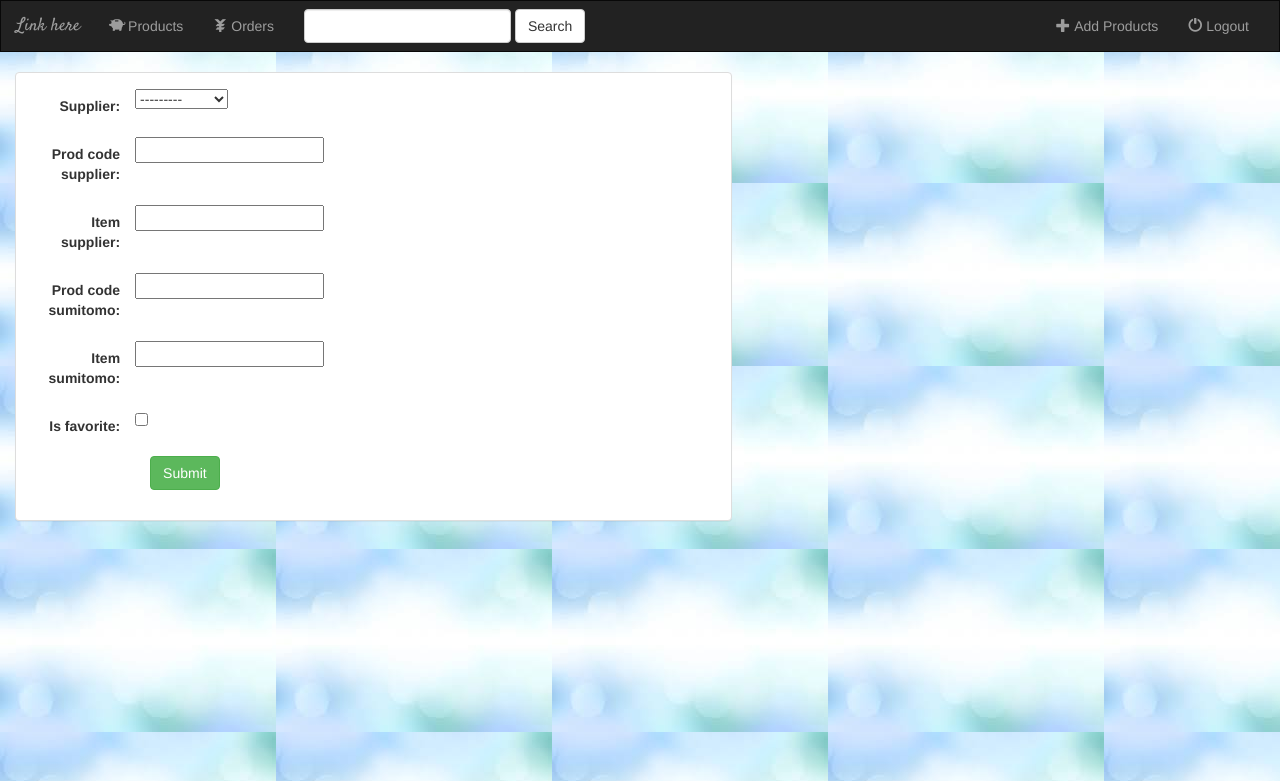
After one commit to jijiboss/dTutorial, a Django app: page /pork02/products/add/ in a window 1280 px wide. The commit adds this page. Shown: the top 781 px of the page. Run offline with Django 3.2, Linux system fonts and the light colour scheme; data comes from the database, SQL or seed files in the repository; both versions use the stored data as it was after the commit; some libraries are stand-ins or nearby versions.

Commit message:
up to video 31

```diff
--- a/virt_env/proto01/pork02/models.py
+++ b/virt_env/proto01/pork02/models.py
@@ -1,4 +1,5 @@
 from django.db import models
+from django.core.urlresolvers import reverse
 
 #Supplier table
 class Suppliers(models.Model):
@@ -15,6 +16,12 @@ class Products(models.Model):
     prod_code_sumitomo = models.IntegerField() #Sumitomo product code
     item_sumitomo = models.CharField(max_length=75) #Sumitomo item description
     is_favorite = models.BooleanField(default=False)
+
+    #This method is called whwnever a new Products entry has been created.
+    #It will call "product_detail" passing pk ("kwargs" = "keyword args")
+    #Basically it will load the product detail page for the new product just created
+    def get_absolute_url(self):
+        return reverse('pork02:product_detail', kwargs={'pk':self.pk})
 
     def __str__(self):
         return str(self.supplier) + ' (' + str(self.prod_code_supplier) + ')' + ' - ' + self.item_supplier
--- a/virt_env/proto01/pork02/templates/pork02/base.html
+++ b/virt_env/proto01/pork02/templates/pork02/base.html
@@ -59,7 +59,7 @@ The latter will overwrite the former.-->
 
   			<ul class="nav navbar-nav navbar-right">
   				<li class="">
-  					<a href="{% url 'pork02:index' %}">
+  					<a href="{% url 'pork02:product-add' %}"> <!-- from urls.py -->
   						<span class="glyphicon glyphicon-plus" aria-hidden="true"></span>&nbsp;Add Products
   					</a>
   				</li>
--- /dev/null
+++ b/virt_env/proto01/pork02/templates/pork02/form-template.html
@@ -0,0 +1,11 @@
+{% for field in form %}
+  <div class="form-group">
+      <!--offset-2 is supposed to display the error above the field but it doens't-->
+      <div class="col-sm-offset-2 col-sm-10">
+        <!-- Displays error if click on Submit with epty fields -->
+        <span class="text-danger small"> {{field.errors }} </span>
+      </div>
+      <label class="control-label col-sm-2">{{ field.label_tag }}</label>
+      <div calss="col-sm-10">{{ field }}</div>
+  </div>
+{% endfor %}
--- /dev/null
+++ b/virt_env/proto01/pork02/templates/pork02/products_form.html
@@ -0,0 +1,33 @@
+<!-- Form to create a new product.
+The file name must be in the format
+  <models>_form.html
+-->
+
+{% extends 'pork02/base.html' %} <!-- load the nav bar -->
+{% block title %} Add a newproduct {% endblock %}
+
+{% block myBody %}
+<div class="container-fluid">
+
+  <div class="row">
+    <div class="col-sm-12 col-md-7">
+      <div class="panel panel-default">
+        <div class="panel-body">
+          <form class="form-horizontal" action="" method="post" enctype="multipart/form-data">
+            {% csrf_token %}
+            {% include 'pork02/form-template.html' %}
+            <div class="form-group">
+
+              <div class="col-sm-offset-2 col-sm-10">
+                <button type="submit" class="btn btn-success">Submit</button>
+              </div>
+
+            </div>
+          </form>
+        </div>
+      </div>
+    </div>
+  </div>
+
+</div>
+{% endblock %}
--- a/virt_env/proto01/pork02/urls.py
+++ b/virt_env/proto01/pork02/urls.py
@@ -23,4 +23,8 @@ urlpatterns = [
 	#invokes "DetailView"class in views.py passing numeric <product_code as pk> as the argument (?P<>)
 	#the DetailView expects a primarykey so use pk
 	url(r'^(?P<pk>[0-9]+)/$', views.DetailView.as_view(), name='product_detail'),
+
+	#/pork02/products/add
+    url(r'products/add/$', views.ProductsCreate.as_view(), name='product-add'),
+
 ]
--- a/virt_env/proto01/pork02/views.py
+++ b/virt_env/proto01/pork02/views.py
@@ -1,6 +1,12 @@
 from django.views import generic
+from django.views.generic.edit import CreateView #form to create a new object
+from django.views.generic.edit import UpdateView #form to nodify a new object
+from django.views.generic.edit import DeleteView #form to delete a new object
 from .models import Suppliers, Products
 
+#() after class names means "inherit from"
+
+#replaces the index method
 class IndexView(generic.ListView):
 	template_name='pork02/index.html'
 	context_object_name='object_list' #ListView returns "object_list" by default but cn be overridden with using this variable
@@ -8,6 +14,15 @@ class IndexView(generic.ListView):
 	def get_queryset(self):
 		return Products.objects.all() #this returns an object called "object_list"
 
+
+#replaces the product_detail method
 class DetailView(generic.DetailView):
 	model = Products
 	template_name ='pork02/detail.html'
+
+
+#Form to allow users to create a new product model entry
+class ProductsCreate(CreateView):
+	model = Products
+	#The attributes to allow users to populate
+	fields = ['supplier', 'prod_code_supplier', 'item_supplier', 'prod_code_sumitomo', 'item_sumitomo', 'is_favorite']
```
Also changed, not shown: virt_env/proto01/db.sqlite3.
